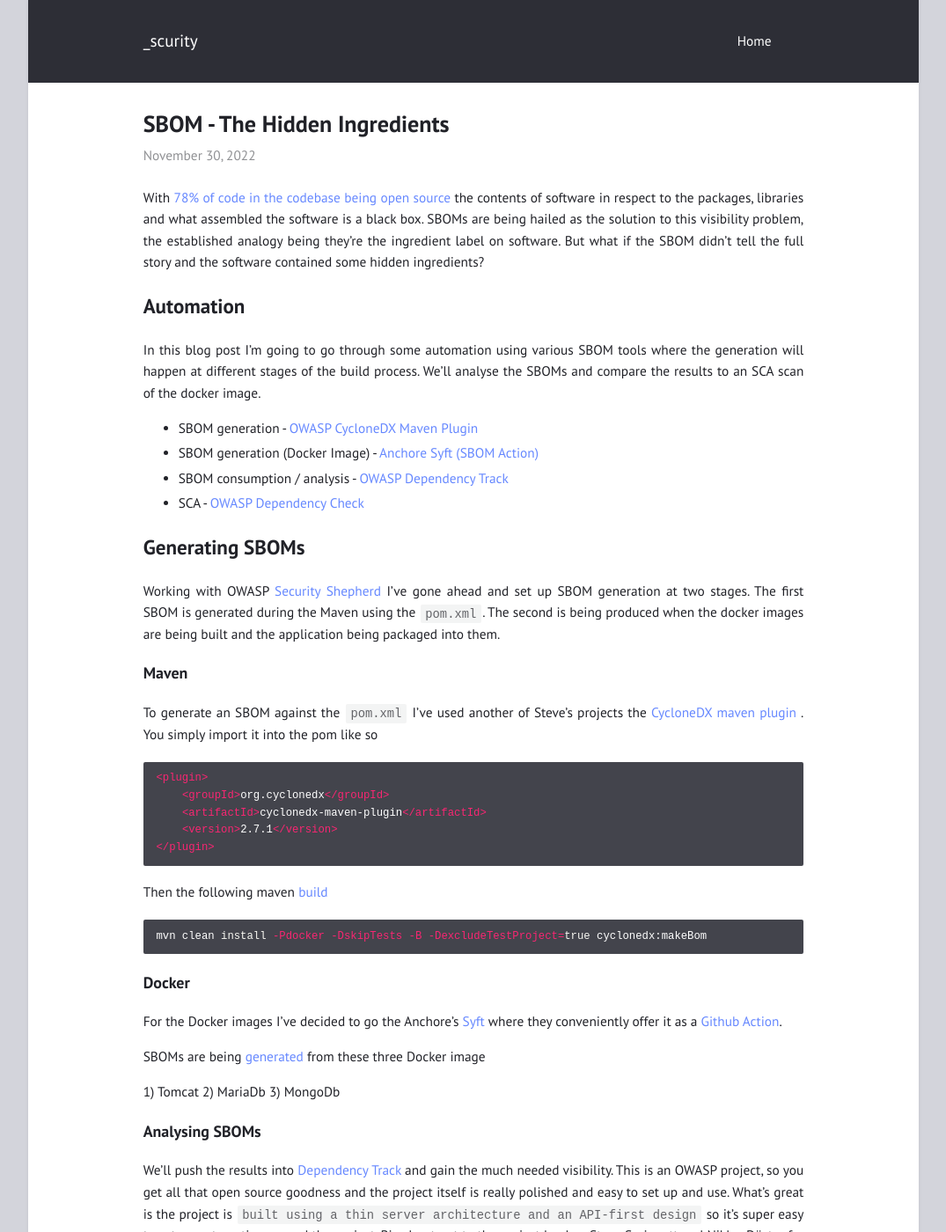
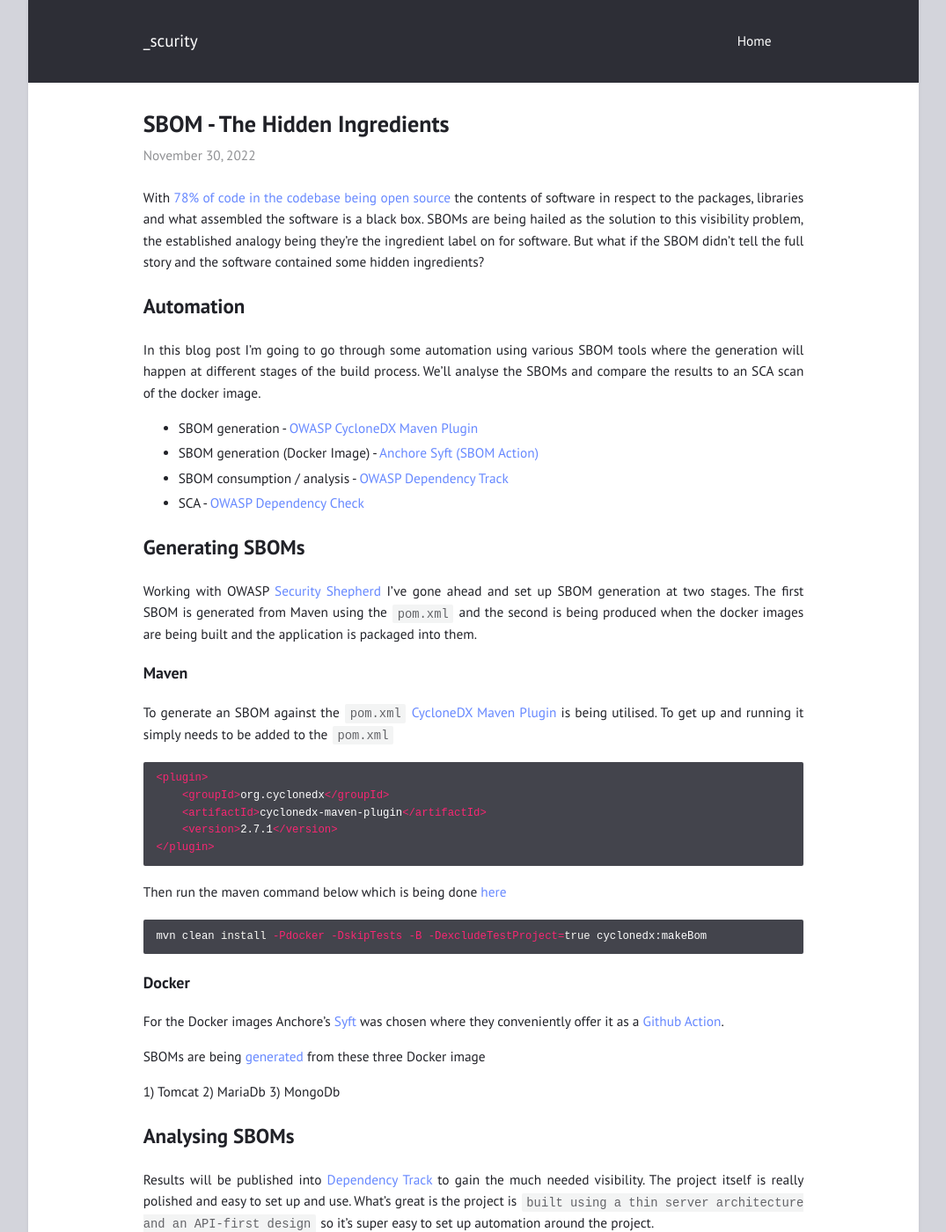
Before and after one commit to ismisepaul/ismisepaul.github.io, a Jekyll site: the page built from docs/_posts/2022-11-30-sbom-the-hidden-ingredients.markdown, in a window 1280 px wide and 1400 px high. Shown: the whole window at 88% size, without its empty margins (102-1177 px from the left). Built offline with Jekyll 4.4.1, drawn with Linux system fonts in a browser that asks for light colours; some of the changed text lies outside the part shown.

Commit message:
some corrections

````diff
--- a/docs/_posts/2022-11-30-sbom-the-hidden-ingredients.markdown
+++ b/docs/_posts/2022-11-30-sbom-the-hidden-ingredients.markdown
@@ -9,7 +9,7 @@ tag: sbom supply-chain owasp automation devsecops
 With [78% of code in the codebase being open source](https://www.synopsys.com/software-integrity/resources/analyst-reports/open-source-security-risk-analysis.html)
 the contents of software in respect to the packages, libraries and what assembled the software is a black box. SBOMs are
 being hailed as the solution to this visibility problem, the established analogy being they're the ingredient label on
-software. But what if the SBOM didn't tell the full story and the software contained some hidden ingredients?
+for software. But what if the SBOM didn't tell the full story and the software contained some hidden ingredients?
 
 
 ## Automation
@@ -27,13 +27,13 @@ image.
 ## Generating SBOMs
 
 Working with OWASP [Security Shepherd](https://github.com/OWASP/SecurityShepherd) I've gone ahead and set up SBOM
-generation at two stages. The first SBOM is generated during the Maven using the `pom.xml`. The second is being
-produced when the docker images are being built and the application being packaged into them.
+generation at two stages. The first SBOM is generated from Maven using the `pom.xml` and the second is being
+produced when the docker images are being built and the application is packaged into them.
 
 ### Maven
 
-To generate an SBOM against the `pom.xml` I've used another of Steve's projects the
-[CycloneDX maven plugin ](https://github.com/CycloneDX/cyclonedx-maven-plugin). You simply import it into the pom like so
+To generate an SBOM against the `pom.xml` [CycloneDX Maven Plugin](https://github.com/CycloneDX/cyclonedx-maven-plugin)
+is being utilised. To get up and running it simply needs to be added to the `pom.xml`
 
 ```xml
 <plugin>
@@ -43,7 +43,7 @@ To generate an SBOM against the `pom.xml` I've used another of Steve's projects
 </plugin>
 ```
 
-Then the following maven [build](https://github.com/OWASP/SecurityShepherd/blob/6aae0a513726204e63202c1d1b4a7d675b5242b9/.github/workflows/release.yml#L29)
+Then run the maven command below which is being done [here](https://github.com/OWASP/SecurityShepherd/blob/6aae0a513726204e63202c1d1b4a7d675b5242b9/.github/workflows/release.yml#L29)
 
 ```bash
 mvn clean install -Pdocker -DskipTests -B -DexcludeTestProject=true cyclonedx:makeBom
@@ -51,24 +51,23 @@ mvn clean install -Pdocker -DskipTests -B -DexcludeTestProject=true cyclonedx:ma
 
 ### Docker
 
-For the Docker images I've decided to go the Anchore's [Syft](https://github.com/anchore/syft) where they conveniently
+For the Docker images Anchore's [Syft](https://github.com/anchore/syft) was chosen where they conveniently
 offer it as a [Github Action](https://github.com/anchore/sbom-action).
 
-SBOMs are being [generated](https://github.com/OWASP/SecurityShepherd/blob/6aae0a513726204e63202c1d1b4a7d675b5242b9/.github/workflows/release.yml#L37) from these three Docker image
+SBOMs are being [generated](https://github.com/OWASP/SecurityShepherd/blob/6aae0a513726204e63202c1d1b4a7d675b5242b9/.github/workflows/release.yml#L37)
+from these three Docker image
 
 1) Tomcat
 2) MariaDb
 3) MongoDb
 
 
-### Analysing SBOMs
+## Analysing SBOMs
 
-We'll push the results into [Dependency Track](https://docs.dependencytrack.org/getting-started/deploy-docker/)
-and gain the much needed visibility. This is an OWASP project, so you get all that open source goodness and the project itself is really polished and
-easy to set up and use. What's great is the project is `built using a thin server architecture and an API-first design`
-so it's super easy to set up automation around the project. Big shout out to the project leaders Steve Springett and
-Niklas Düster for an awesome job!
-
+Results will be published into [Dependency Track](https://docs.dependencytrack.org/getting-started/deploy-docker/)
+to gain the much needed visibility. The project itself is really polished and easy to set up and use. What's great is
+the project is `built using a thin server architecture and an API-first design` so it's super easy to set up automation
+around the project.
 
 Docker compose is an easy way of getting up and running and the maintainers have provided a compose file
 
@@ -86,3 +85,21 @@ to go ahead and set up an API key. Out of the box there's one set up already und
 `PROJECT_CREATION_UPLOAD`
 
 ![](../assets/images/2022-11-30-dependency-track-api-setup.png)
+
+
+### Pushing the SBOMs
+
+```bash
+curl http://localhost:80801 -H 'X-Api-Key: $DEPENDENCY_TRACK_TOKEN'
+```
+
+```http
+PUT /api/v1/bom HTTP/1.1
+Host: localhost:8081
+Connection: close
+X-Api-Key: y9m8LcDq4SFvSpsExH5i74K8gMD6jDwq
+Content-Length: 384744
+Content-Type: application/json
+
+{"projectName": "security-shepherd", "projectVersion": "3.2", "autoCreate": true, "bom": ... }
+```
````
